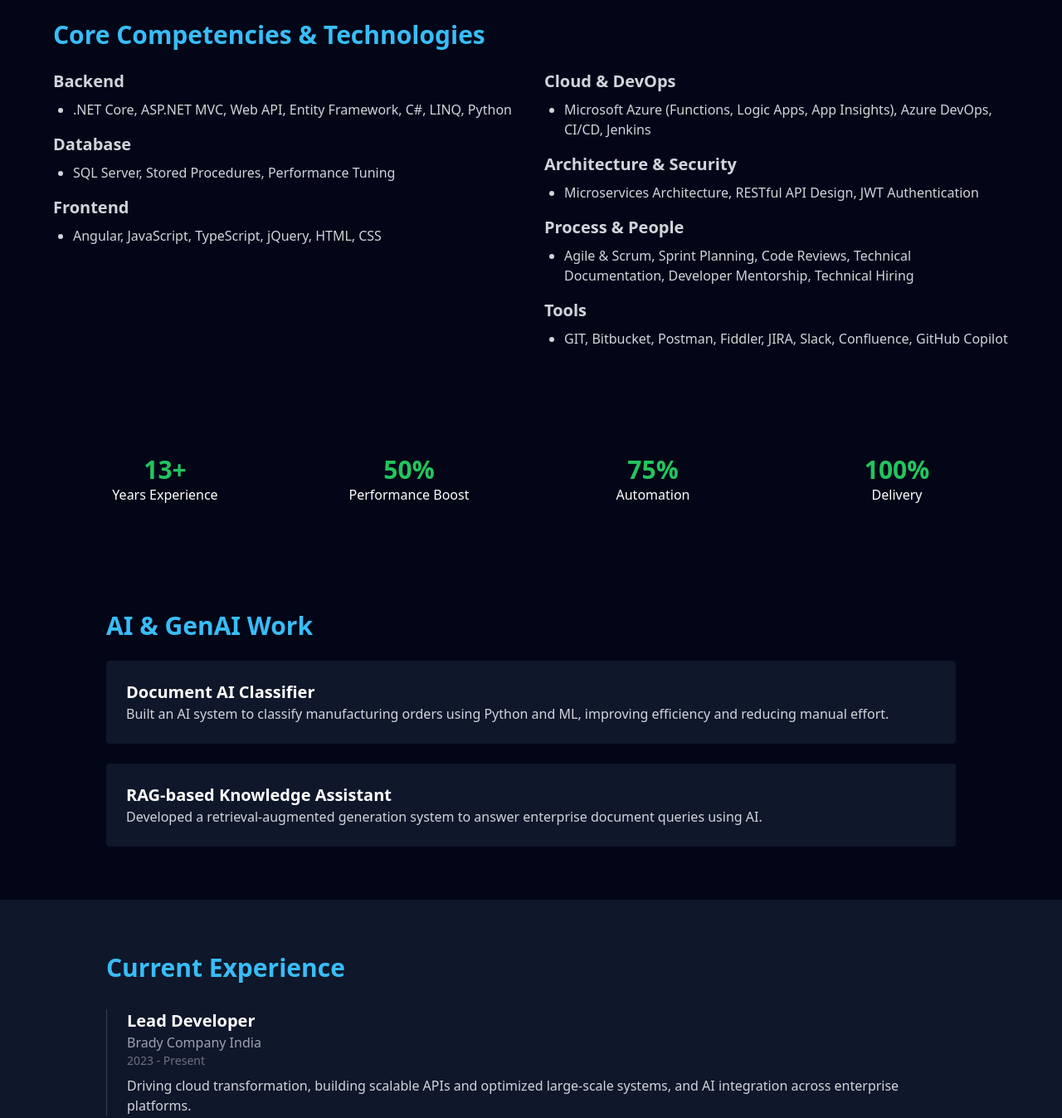
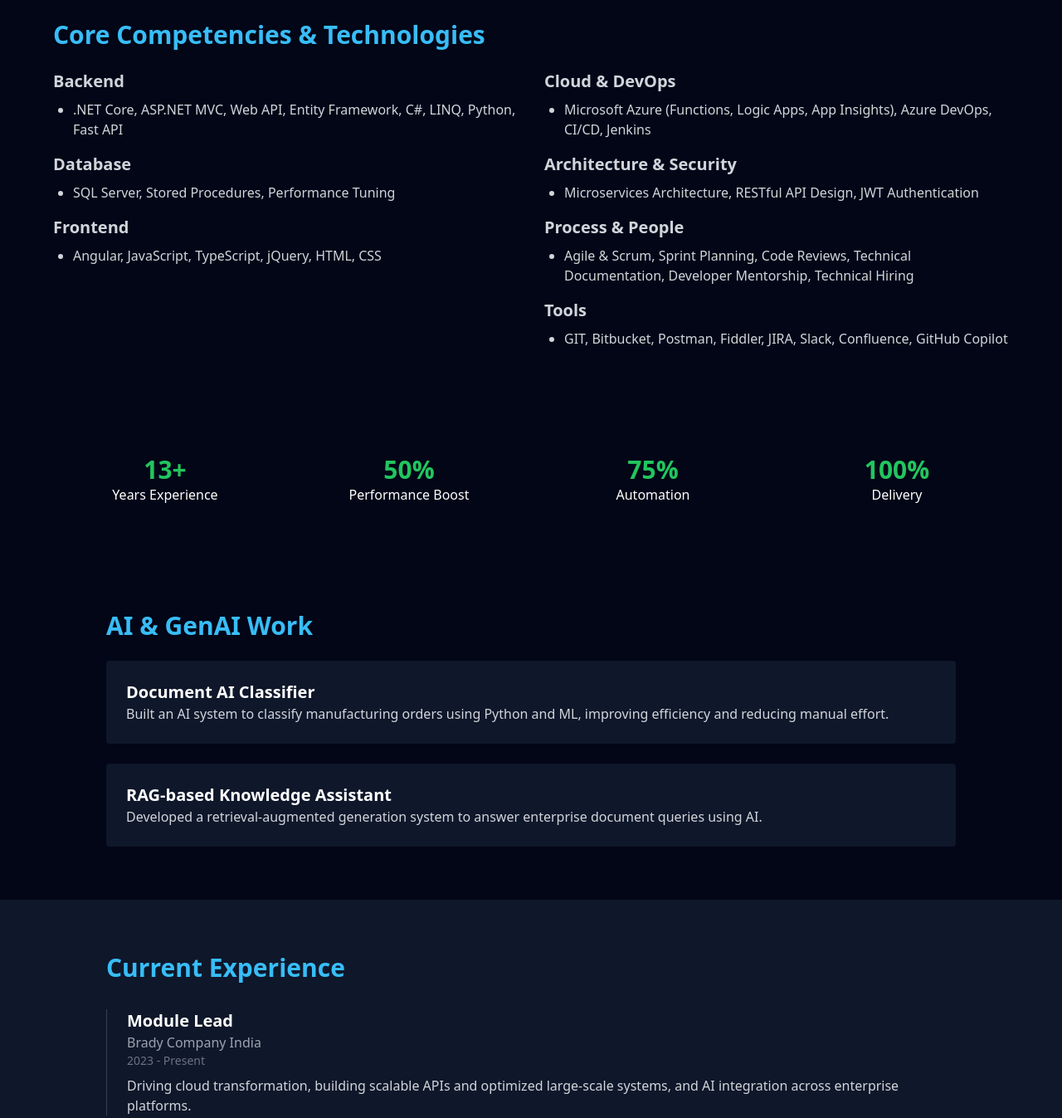
Before and after one commit to DalsinghPrabir/Dalsingh-portfolio, a plain HTML site: page index.html in a window 1280 px wide. Shown: the part 840-2187 px from the top of the page at 83% size. Drawn offline with nearby package versions, Linux system fonts and the light colour scheme.

Commit message:
Update index.html

```diff
--- a/index.html
+++ b/index.html
@@ -66,7 +66,7 @@
 <div>
 <h3 class="text-xl font-semibold mb-2">Backend</h3>
 <ul class="list-disc pl-6 space-y-1">
-<li>.NET Core, ASP.NET MVC, Web API, Entity Framework, C#, LINQ, Python</li>
+<li>.NET Core, ASP.NET MVC, Web API, Entity Framework, C#, LINQ, Python, Fast API </li>
 </ul>
 <h3 class="text-xl font-semibold mt-4 mb-2">Database</h3>
 <ul class="list-disc pl-6 space-y-1">
@@ -134,7 +134,7 @@
 <h2 class="text-3xl font-bold mb-8 text-accent">Current Experience</h2>
 <div class="border-l border-gray-700 pl-6 space-y-8">
 <div>
-<h3 class="text-xl font-semibold">Lead Developer</h3>
+<h3 class="text-xl font-semibold">Module Lead </h3>
 <p class="text-gray-400">Brady Company India</p>
 <p class="text-gray-500 text-sm">2023 - Present</p>
 <p class="text-gray-300 mt-2">Driving cloud transformation, building scalable APIs and optimized large-scale systems, and AI integration across enterprise platforms.</p>
```
